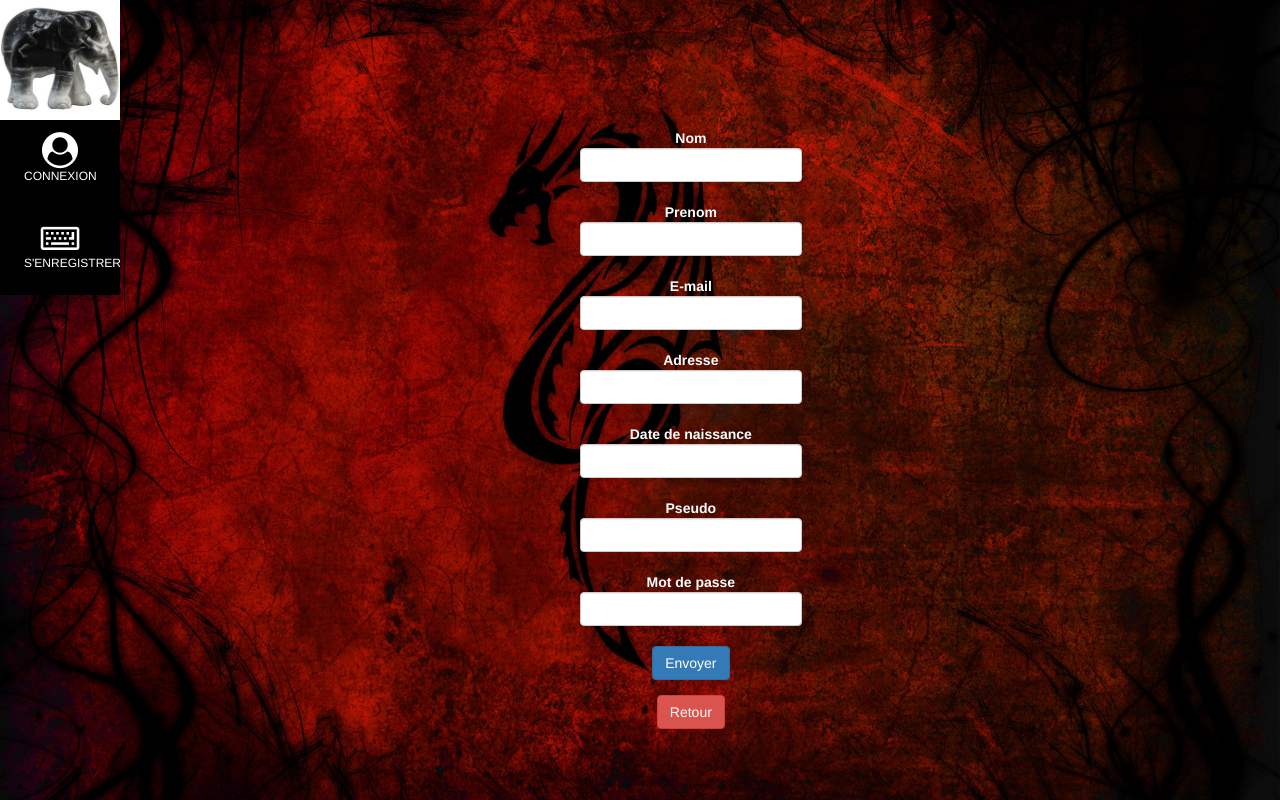
After one commit to JeremyGi-Dev/family-project, a PHP site: page /register.php in a window 1280 px wide; the page is wider, and only the part inside the window is pictured. The commit adds this page. Run offline with PHP 8.4, Linux system fonts and the light colour scheme.

Commit message:
register

```diff
--- /dev/null
+++ b/Config/connect.php
@@ -0,0 +1,39 @@
+<?php
+/**
+* This script connects to MySQL using the PDO object.
+* This can be included in web pages where a database connection is needed.
+* Customize these to match your MySQL database connection details.
+* This info should be available from within your hosting panel.
+*/
+
+//Our MySQL user account.
+define('MYSQL_USER', 'root');
+
+//Our MySQL password.
+define('MYSQL_PASSWORD', 'lol');
+
+//The server that MySQL is located on.
+define('MYSQL_HOST', 'localhost');
+
+//The name of our database.
+define('MYSQL_DATABASE', 'project');
+
+/**
+* PDO options / configuration details.
+* I'm going to set the error mode to "Exceptions".
+* I'm also going to turn off emulated prepared statements.
+*/
+$pdoOptions = array(
+PDO::ATTR_ERRMODE => PDO::ERRMODE_EXCEPTION,
+PDO::ATTR_EMULATE_PREPARES => false
+);
+
+/**
+* Connect to MySQL and instantiate the PDO object.
+*/
+$pdo = new PDO(
+"mysql:host=" . MYSQL_HOST . ";dbname=" . MYSQL_DATABASE, //DSN
+MYSQL_USER, //Username
+MYSQL_PASSWORD, //Password
+$pdoOptions //Options
+);
--- a/App/Layout/layout.php
+++ b/Layout/layout.php
@@ -7,25 +7,37 @@
     <link rel="stylesheet" href="https://www.w3schools.com/w3css/4/w3.css">
     <link rel="stylesheet" href="https://fonts.googleapis.com/css?family=Montserrat">
     <link rel="stylesheet" href="https://cdnjs.cloudflare.com/ajax/libs/font-awesome/4.7.0/css/font-awesome.min.css">
-    <link rel="stylesheet" href="../../web/css/style.css">
+    <link rel="stylesheet" type="text/css" href="../web/css/style.css">
     <link rel="stylesheet" href="https://maxcdn.bootstrapcdn.com/bootstrap/3.3.7/css/bootstrap.min.css">
+    <style>
+        html,body {
+            background: url(../web/images/dragon.jpg) no-repeat center center fixed;
+            -webkit-background-size: cover; /* For WebKit*/
+            -moz-background-size: cover;    /* Mozilla*/
+            -o-background-size: cover;      /* Opera*/
+            background-size: 100% 100%;         /* Generic*/
+        }
+
+        .w3-sidebar {
+            width: 120px;
+            background-color: transparent !important;
+        }
+    </style>
 </head>
 <body class="w3-black">
 
-<!-- Icon Bar (Sidebar - hidden on small screens) -->
     <nav class="w3-sidebar w3-bar-block w3-small w3-hide-small w3-center">
-        <a href="../../index.php"><img src="../../web/images/elephant.jpg" style="width:100%"></a>
-        <a href="App/login/login.php" class="w3-bar-item w3-button w3-padding-large w3-black">
+        <a href="../index.php"><img src="../web/images/elephant.jpg" style="width:100%"></a>
+        <a href="login.php" class="w3-bar-item w3-button w3-padding-large w3-black">
             <i class="fa fa-user-circle w3-xxlarge"></i>
             <p>CONNEXION</p>
         </a>
-        <a href="#" class="w3-bar-item w3-button w3-padding-large w3-black">
+        <a href="register.php" class="w3-bar-item w3-button w3-padding-large w3-black">
             <i class="fa fa-keyboard-o w3-xxlarge"></i>
             <p>S'ENREGISTRER</p>
         </a>
     </nav>
 
-<!-- Navbar on small screens (Hidden on medium and large screens) -->
     <div class="w3-top w3-hide-large w3-hide-medium" id="myNavbar">
         <div class="w3-bar w3-black w3-opacity w3-hover-opacity-off w3-center w3-small">
             <a href="#" class="w3-bar-item w3-button" style="width:25% !important">HOME</a>
--- a/index.php
+++ b/index.php
@@ -1 +1 @@
-<?php require "App/Layout/layout.php";
+<?php require "Layout/layout.php";
--- /dev/null
+++ b/register.php
@@ -0,0 +1,90 @@
+<?php
+
+/**
+ * Start the session.
+ */
+session_start();
+
+/**
+ * Include our MySQL connection.
+ */
+require 'Config/connect.php';
+
+/**
+ * include layout
+ */
+require "Layout/layout.php";
+
+
+    if (isset($_POST['lastname']) && isset($_POST['firstname']) && isset($_POST['mail']) &&
+        isset($_POST['address']) && isset($_POST['birthday']) && isset($_POST['username']) && isset($_POST['password'])
+    ) {
+        $lastname = !empty($_POST['lastname']) ? trim($_POST['lastname']) : null;
+        $firstname = !empty($_POST['firstname']) ? trim($_POST['firstname']) : null;
+        $mail = !empty($_POST['mail']) ? trim($_POST['mail']) : null;
+        $address = !empty($_POST['address']) ? trim($_POST['address']) : null;
+        $birthday = !empty($_POST['birthday']) ? trim($_POST['birthday']) : null;
+        $username = !empty($_POST['username']) ? trim($_POST['username']) : null;
+        $password = !empty($_POST['password']) ? trim($_POST['password']) : null;
+
+        $passwordHash = password_hash($password, PASSWORD_BCRYPT, array("cost" => 12));
+
+        $sql = "INSERT INTO users ( firstname, lastname, address, email, date_birth, username, password) VALUES ( :firstname, :lastname, :address, :email, :date_birth, :username, :password)";
+
+        $query = $pdo->prepare($sql);
+        $query->execute(array(':firstname' => $firstname, ':lastname' => $lastname, ':address' => $address, ':email' => $mail, ':date_birth' => $birthday, ':username' => $username, ':password' => $passwordHash));
+
+        if($query){
+
+            header('index.php');
+        }
+    }
+?>
+
+<form action="register.php" method="post" class="form-horizontal" style="text-align: center; width: 130%; padding-top: 10%;">
+    <div class="form-group">
+        <div class="col-sm-offset-2 col-sm-6">
+            <label>Nom <input type="text" name="lastname" id="lastname" class="form-control" /></label>
+        </div>
+    </div>
+    <div class="form-group">
+        <div class="col-sm-offset-2 col-sm-6">
+            <label>Prenom <input type="text" name="firstname" id="firstname" class="form-control" /></label>
+        </div>
+    </div>
+    <div class="form-group">
+        <div class="col-sm-offset-2 col-sm-6">
+            <label>E-mail<input type="text" name="mail" id="mail" class="form-control" /></label>
+        </div>
+    </div>
+    <div class="form-group">
+        <div class="col-sm-offset-2 col-sm-6">
+            <label>Adresse <input type="text" name="address" id="address" class="form-control" /></label>
+        </div>
+    </div>
+    <div class="form-group">
+        <div class="col-sm-offset-2 col-sm-6">
+            <label>Date de naissance <input type="text" name="birthday" id="birthday" class="form-control" /></label>
+        </div>
+    </div>
+    <div class="form-group">
+        <div class="col-sm-offset-2 col-sm-6">
+            <label>Pseudo <input type="text" name="username" id="username" class="form-control" /></label>
+        </div>
+    </div>
+    <div class="form-group">
+        <div class="col-sm-offset-2 col-sm-6">
+            <label>Mot de passe <input type="password" name="password" id="password" class="form-control" /></label>
+        </div>
+    </div>
+    <div class="form-group">
+        <div class="col-sm-offset-2 col-sm-6">
+            <button type="submit" class="btn btn-primary">Envoyer</button>
+        </div>
+    </div>
+    <div class="form-group">
+        <div class="col-sm-offset-2 col-sm-6">
+            <a class="btn btn-danger" href="index.php" >Retour</a>
+        </div>
+    </div>
+</form>
--- a/web/css/style.css
+++ b/web/css/style.css
@@ -1,5 +1,9 @@
 body, h1,h2,h3,h4,h5,h6 {
     font-family: "Montserrat", sans-serif
+}
+
+html {
+    background-image: url("../images/dragon.jpg");
 }
 
 .w3-row-padding img {
@@ -9,7 +13,6 @@ body, h1,h2,h3,h4,h5,h6 {
 /* Set the width of the sidebar to 120px */
 .w3-sidebar {
     width: 120px;
-    background: #222;
 }
 
 /* Add a left margin to the "page content" that matches the width of the sidebar (120px) */
```
Also changed, not shown: App/Config/config.php (deleted, +0 -35 lines), App/Register/register.php (deleted, +0 -22 lines), login.php (renamed from App/Login/login.php, +6 -1 lines), User.php (renamed from App/User/User.php), web/images/dragon.jpg (added), web/images/lion.jpg (added).
